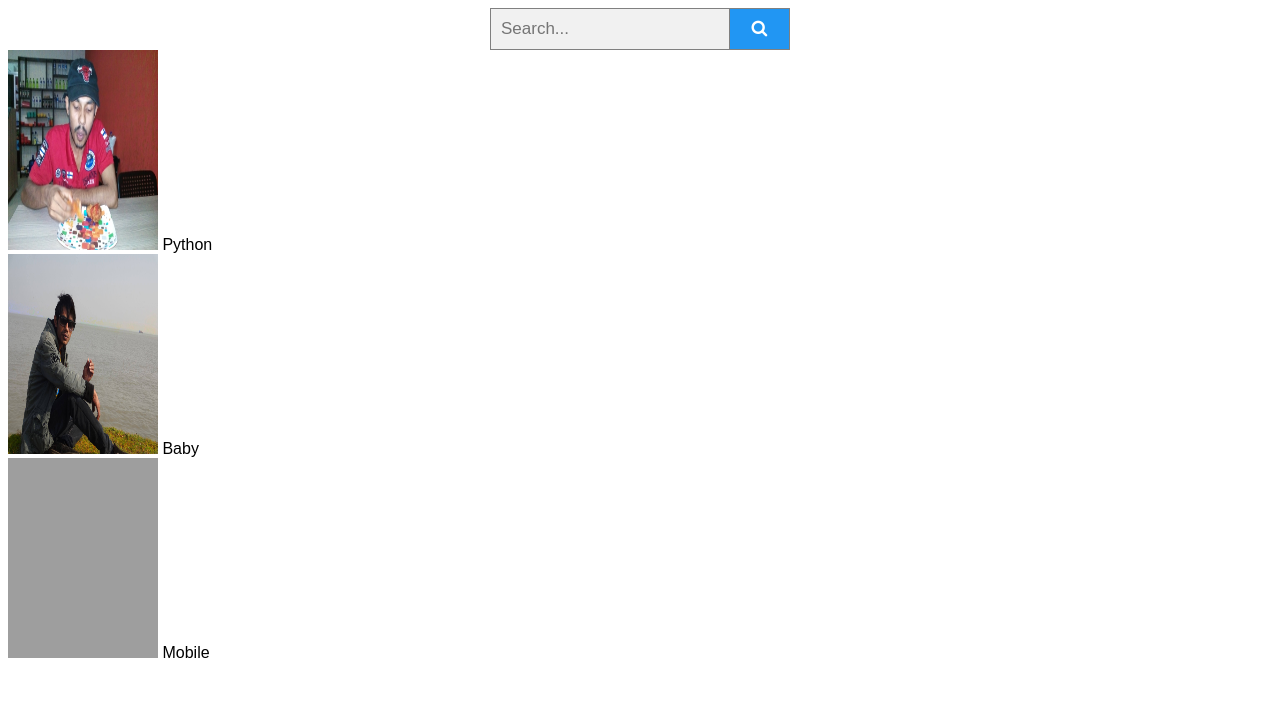
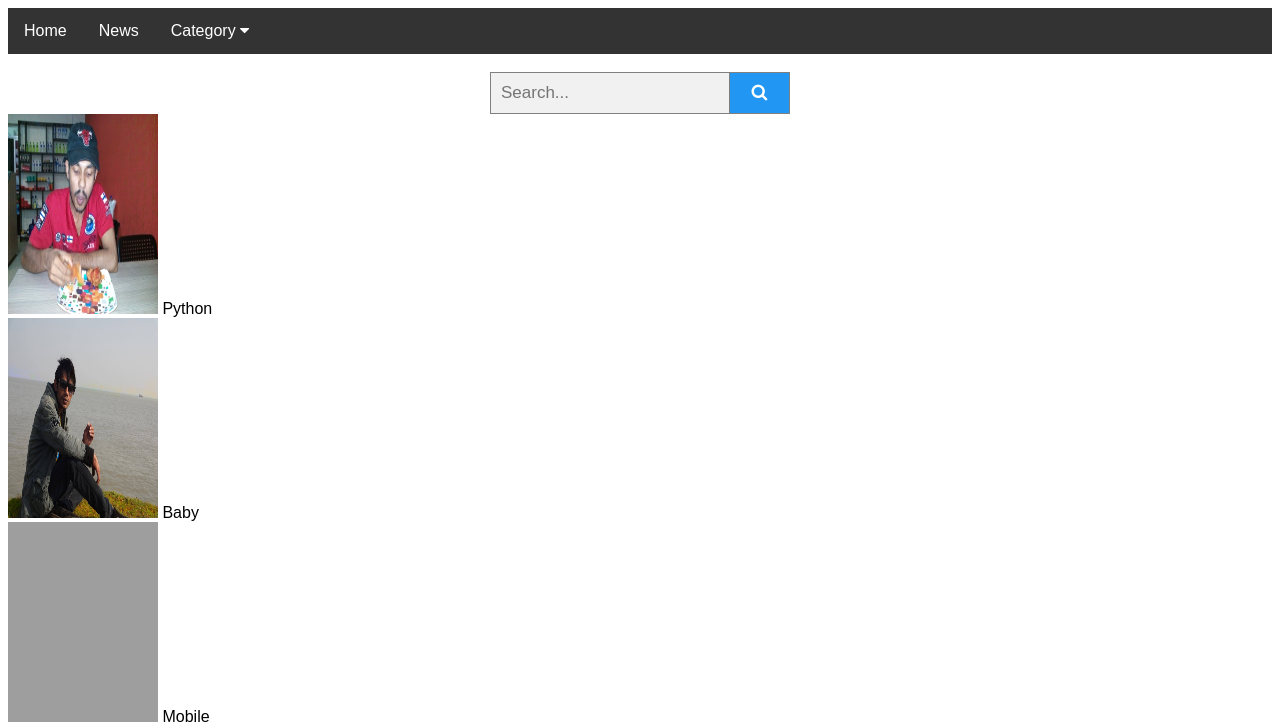
Before and after one commit to ProsenjitKumar/CleanBookLibrary, a Django app: page / in a window 1280 px wide. Shown: the top 724 px of the page. Run offline with Django 3.2, Linux system fonts and the light colour scheme; data comes from the database, SQL or seed files in the repository; both versions use the stored data as it was after the commit; grey boxes are pictures that could not be loaded.

Commit message:
Category slug added

```diff
--- a/library/admin.py
+++ b/library/admin.py
@@ -13,6 +13,7 @@ from .models import (
 class CategoryAdmin(admin.ModelAdmin):
     list_display = ['name']
     search_fields = ['name']
+    prepopulated_fields = {'slug':('name',)}
 
 
 admin.site.register(Category, CategoryAdmin)
--- a/library/models.py
+++ b/library/models.py
@@ -2,10 +2,19 @@ import uuid
 from django.db import models
 from django.urls import reverse
 #from autoslug import AutoSlugField
+from django.utils.text import slugify
 
 
 class Category(models.Model):
     name = models.CharField(max_length=200, help_text='Enter a book genre (e.g. Science Fiction)')
+    slug = models.SlugField()
+
+    def save(self, *args, **kwargs):
+        # Uncomment if you don't want the slug to change every time the name changes
+        # if self.id is None:
+        # self.slug = slugify(self.name)
+        self.slug = slugify(self.name)
+        super(Category, self).save(*args, **kwargs)
 
     def __str__(self):
         return self.name
--- a/library/views.py
+++ b/library/views.py
@@ -1,14 +1,18 @@
 from django.shortcuts import render
 from django.views.generic import \
     ListView, DetailView
-from .models import Book
+from .models import Book, Category
 from django.db.models import Q
 
 
 class BookList(ListView):
     model = Book
+    context_object_name = 'book_list'
     template_name = 'books/book_lists.html'
     paginate_by = 12
+    # extra_context = {
+    #     'category_list': Category.objects.all(),
+    # }
     ordering = ['-published']
 
     def get_queryset(self):
@@ -17,13 +21,17 @@ class BookList(ListView):
             object_list = self.model.objects.filter(
                 Q(title__icontains=query) |
                 Q(author__first_name__contains=query) |
-                Q(author__last_name__icontains=query) |
+                #Q(author__last_name__icontains=query) |
                 Q(category__name__icontains=query)
             )
         else:
             object_list = self.model.objects.all()
         return object_list
 
+    # def get(self, request, *args, **kwargs):
+    #     category = Category.objects.filter(book__category__exact=request.GET.get('name'))
+    #     return category
+
 
 class BookDetails(DetailView):
     model = Book
--- a/templates/books/book_lists.html
+++ b/templates/books/book_lists.html
@@ -44,10 +44,97 @@
           clear: both;
           display: table;
         }
+
+         /* Navbar container */
+        .navbar {
+          overflow: hidden;
+          background-color: #333;
+          font-family: Arial;
+        }
+
+        /* Links inside the navbar */
+        .navbar a {
+          float: left;
+          font-size: 16px;
+          color: white;
+          text-align: center;
+          padding: 14px 16px;
+          text-decoration: none;
+        }
+
+        /* The dropdown container */
+        .dropdown {
+          float: left;
+          overflow: hidden;
+        }
+
+        /* Dropdown button */
+        .dropdown .dropbtn {
+          font-size: 16px;
+          border: none;
+          outline: none;
+          color: white;
+          padding: 14px 16px;
+          background-color: inherit;
+          font-family: inherit; /* Important for vertical align on mobile phones */
+          margin: 0; /* Important for vertical align on mobile phones */
+        }
+
+        /* Add a red background color to navbar links on hover */
+        .navbar a:hover, .dropdown:hover .dropbtn {
+          background-color: red;
+        }
+
+        /* Dropdown content (hidden by default) */
+        .dropdown-content {
+          display: none;
+          position: absolute;
+          background-color: #f9f9f9;
+          min-width: 160px;
+          box-shadow: 0px 8px 16px 0px rgba(0,0,0,0.2);
+          z-index: 1;
+        }
+
+        /* Links inside the dropdown */
+        .dropdown-content a {
+          float: none;
+          color: black;
+          padding: 12px 16px;
+          text-decoration: none;
+          display: block;
+          text-align: left;
+        }
+
+        /* Add a grey background color to dropdown links on hover */
+        .dropdown-content a:hover {
+          background-color: #ddd;
+        }
+
+        /* Show the dropdown menu on hover */
+        .dropdown:hover .dropdown-content {
+          display: block;
+        }
+
      </style>
 </head>
 <body>
 
+<div class="navbar">
+  <a href="{% url 'book_list' %}">Home</a>
+  <a href="#news">News</a>
+  <div class="dropdown">
+    <button class="dropbtn">Category
+      <i class="fa fa-caret-down"></i>
+    </button>
+      {% for object in book_list %}
+    <div class="dropdown-content">
+       <a href="#">{% for category in object.category.all %} {{ category }} {% endfor %}</a>
+    </div>
+  </div>
+    {% endfor %}
+</div>
+
+<br>
 <form class="example" action="" style="margin:auto;max-width:300px">
   <input type="text" name='q' placeholder="Search...">
   <button type="submit" value='{{ request.GET.q }}'><i class="fa fa-search"></i></button>
```
Also changed, not shown: db.sqlite3, library/migrations/0004_category_slug.py (added), 1 other file.
